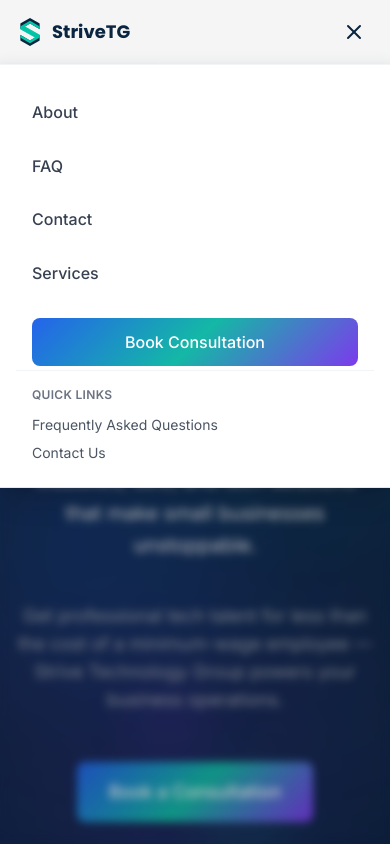
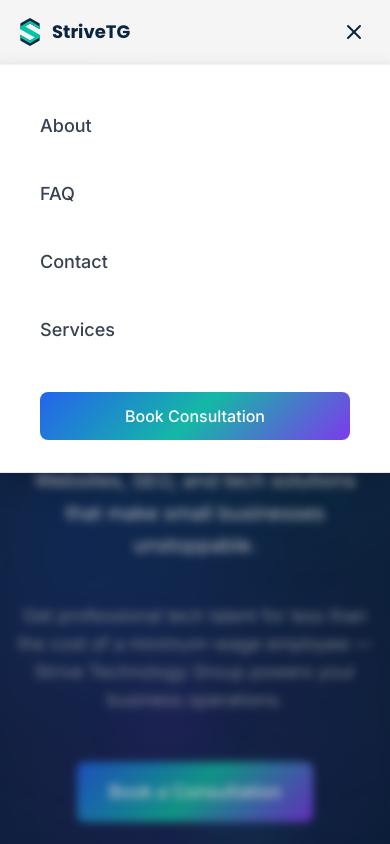
Before and after one commit to Strive-Technology-Group/StriveTG-Site, a Next.js app in the folder apps/web/: page / in a window 390 px wide. Both pictures are taken after a click on the button "Toggle mobile menu". Shown: the top 844 px of the page. Built offline with nearby package versions, Linux system fonts and the light colour scheme.

Commit message:
fix error

```diff
--- a/apps/web/app/components/Navigation.tsx
+++ b/apps/web/app/components/Navigation.tsx
@@ -112,28 +112,41 @@ export function Navigation() {
           />
 
           {/* Mobile Menu */}
-          <div className="fixed top-16 left-0 right-0 bg-white border-b border-gray-200 shadow-xl">
-            <div className="px-4 py-6 space-y-1">
-              {navItems.map((item) => (
+          <div className="fixed top-16 left-0 right-0 bg-white border-b border-gray-200 shadow-xl animate-in slide-in-from-top-4 duration-300">
+            <div className="px-6 py-8 space-y-2">
+              {navItems.map((item, index) => (
                 <Link
                   key={item.name}
                   href={item.href}
-                  className="block px-4 py-3 text-gray-700 hover:text-primary hover:bg-gray-50 transition-all duration-200 font-medium rounded-lg"
+                  className="block px-4 py-4 text-gray-700 hover:text-gray-900 transition-colors duration-200 font-medium text-lg relative group animate-fade-in-up"
                   onClick={() => setIsOpen(false)}
+                  style={{
+                    animationDelay: `${index * 100}ms`
+                  }}
                 >
                   {item.name}
+                  <span className="absolute bottom-2 left-4 right-4 h-0.5 bg-gray-900 scale-x-0 transition-transform duration-200 group-hover:scale-x-100 origin-left"></span>
                 </Link>
               ))}
               <Link
                 href="/services"
-                className="block px-4 py-3 text-gray-700 hover:text-primary hover:bg-gray-50 transition-all duration-200 font-medium rounded-lg"
+                className="block px-4 py-4 text-gray-700 hover:text-gray-900 transition-colors duration-200 font-medium text-lg relative group animate-fade-in-up"
                 onClick={() => setIsOpen(false)}
+                style={{
+                  animationDelay: `${navItems.length * 100}ms`
+                }}
               >
                 Services
+                <span className="absolute bottom-2 left-4 right-4 h-0.5 bg-gray-900 scale-x-0 transition-transform duration-200 group-hover:scale-x-100 origin-left"></span>
               </Link>
 
               {/* Mobile CTA */}
-              <div className="pt-4 px-4">
+              <div
+                className="pt-6 px-4 animate-fade-in-up"
+                style={{
+                  animationDelay: `${(navItems.length + 1) * 100}ms`
+                }}
+              >
                 <Button
                   href="/consultation"
                   size="md"
@@ -142,27 +155,6 @@ export function Navigation() {
                 >
                   Book Consultation
                 </Button>
-              </div>
-
-              {/* Quick Links */}
-              <div className="pt-4 px-4 border-t border-gray-100 mt-4">
-                <p className="text-xs text-gray-500 font-semibold uppercase tracking-wide mb-3">Quick Links</p>
-                <div className="space-y-2">
-                  <Link
-                    href="/faq"
-                    className="block text-sm text-gray-600 hover:text-primary transition-colors"
-                    onClick={() => setIsOpen(false)}
-                  >
-                    Frequently Asked Questions
-                  </Link>
-                  <Link
-                    href="/contact"
-                    className="block text-sm text-gray-600 hover:text-primary transition-colors"
-                    onClick={() => setIsOpen(false)}
-                  >
-                    Contact Us
-                  </Link>
-                </div>
               </div>
             </div>
           </div>
```
